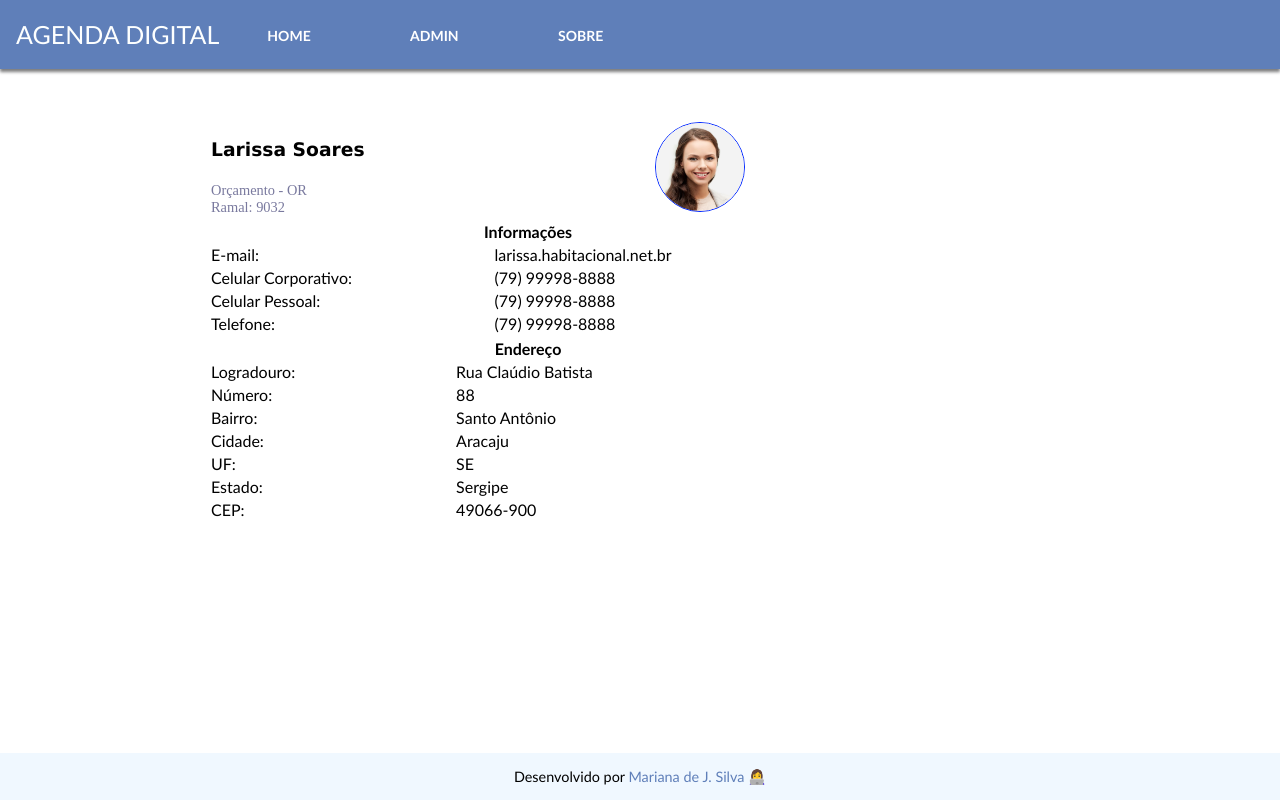
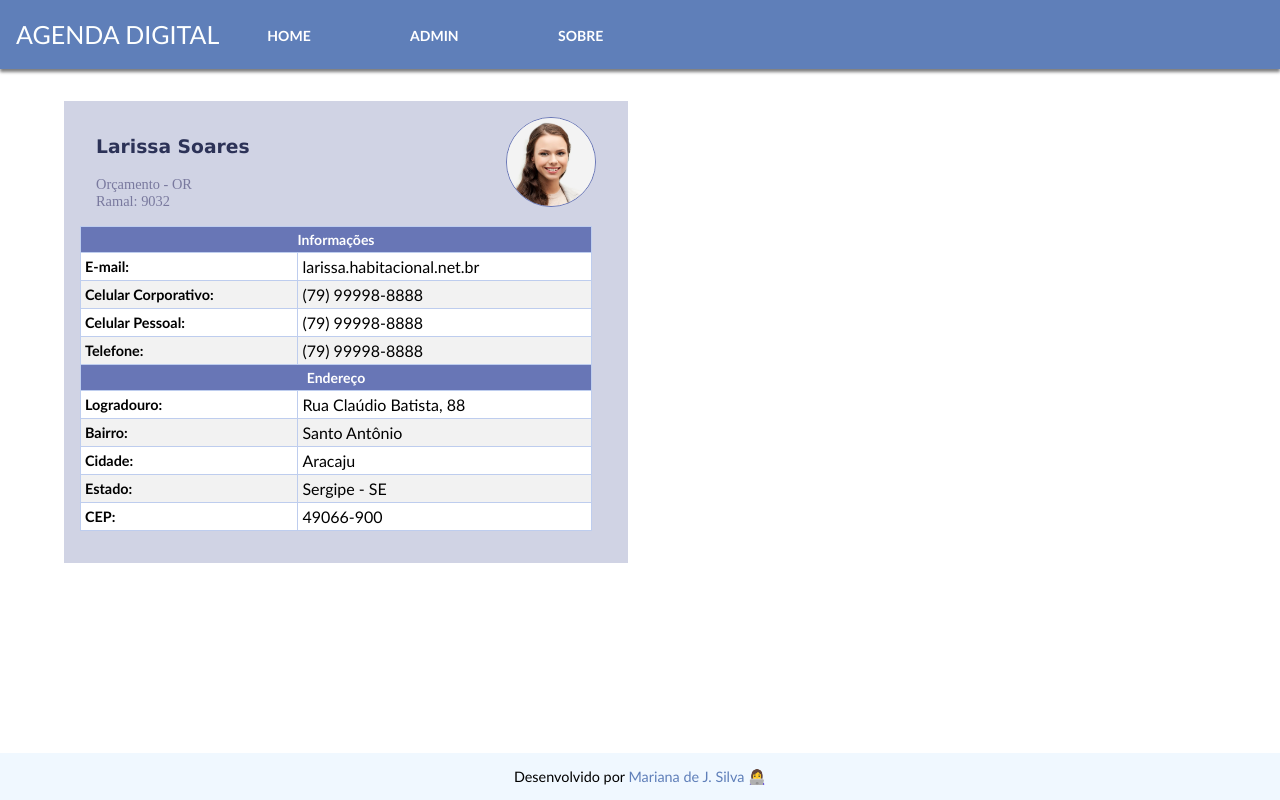
Before and after one commit to mariana-js/Agenda-Digital, an Angular app in the folder Frontend/agendadigital/: page /admin in a window 1280 px wide. Built offline with nearby package versions, Linux system fonts and the light colour scheme; no server answers; a web font is replaced by a local one.

Commit message:
ALT: Styles Pessoa.

```diff
--- a/Frontend/agendadigital/src/app/principal/pessoa/pessoa.component.css
+++ b/Frontend/agendadigital/src/app/principal/pessoa/pessoa.component.css
@@ -1,14 +1,25 @@
 nav {
   display: inline-table;
+  justify-content: center;
 }
 
 .pagina-pessoa {
-  margin: 3rem 0 0 13rem;
-  display: flexbox;
+  margin: 2rem 4rem;
+  display: flex;
   position: absolute;
-
   width: max-content;
   height: min-content;
+
+  padding: 1rem;
+  background-color: #d0d3e4;
+
+  flex-direction: column;
+  align-items: baseline;
+}
+/* Mantenha suas outras regras CSS */
+
+.title-contact.custom-color {
+  background-color: #5a4915; /* Cor de fundo personalizada para a tabela */
 }
 
 .title-contact {
@@ -16,11 +27,17 @@ nav {
 }
 
 .title-contact table {
-  width: 50rem;
+  width: max-content;
   height: min-content;
   display: table;
 }
 
+.title-contact td, .title-contact th {
+  border: none;
+  background-color:  #d0d3e4;
+  padding: 0 1rem;
+
+}
 
 .informacoes {
   display: grid;
@@ -36,19 +53,21 @@ nav {
 
 .title-contact h1 {
   font-family: Verdana, Geneva, Tahoma, sans-serif;
+  color: #2c3257;  white-space: nowrap;
 }
 
 .image-container img {
   width: 5.5rem;
   height: 5.5rem;
-  margin-left: 15rem;
-  border: 1px solid #0026ff;
+  margin-left: 14rem;
+  border: 1px solid #6876b6;
   /* Borda vermelha de 2px */
   border-radius: 50%;
   /* Define as bordas como redondas (círculo) */
   overflow: hidden;
   /* Oculta qualquer parte da imagem que exceda o contêiner */
-  object-fit: cover; /* Faz a imagem preencher o contêiner sem distorcer */
+  object-fit: cover;
+  /* Faz a imagem preencher o contêiner sem distorcer */
 }
 
 img {
@@ -56,10 +75,37 @@ img {
   height: 100%;
 }
 
+table {
+  margin-bottom: 1rem;
+  width: 32rem;
+  height: min-content;
+  border-collapse: collapse;
+}
 
-table {
-  width: 40rem;
-  height: min-content;
+td, th {
+  border: 0.5px solid rgb(190, 205, 238);
+  padding: 0.25rem;
+}
 
+th {
+  background-color: #6876b6;
+  /* Cor de fundo do cabeçalho */
+  color: white;
+  /* Cor do texto do cabeçalho */
+  font-size: 14px;
+}
 
+tr:nth-child(even) {
+  background-color: #f2f2f2;
+  /* Cor de fundo das linhas pares */
 }
+
+tr:nth-child(odd) {
+  background-color: #ffffff;
+  /* Cor de fundo das linhas ímpares */
+}
+
+h6 {
+  font-size: 0.9rem;
+  margin: 0;
+}
--- a/Frontend/agendadigital/src/app/principal/pessoa/pessoa.component.html
+++ b/Frontend/agendadigital/src/app/principal/pessoa/pessoa.component.html
@@ -1,26 +1,17 @@
 <nav class="pagina-pessoa">
 
-  <!-- <div class="title-contact">
-    <h1>Larissa Soares</h1>
-    <div class="informacoes">
-      <span>Orçamento - OR</span>
-      <span>Ramal: 9032</span>
-
-    </div>
-    <img src="assets/foto/fabiana.avif" alt="foto-contato">
-  </div> -->
-  <table class="title-contact">
+  <table class="title-contact custom-color">
     <tbody>
       <tr>
         <td>
           <h1>Larissa Soares</h1>
         </td>
         <td rowspan="2">
-        <div class="image-container">
-          <img src="assets/foto/fabiana.avif" alt="foto-contato">
-        </div>
-      </td>
-    </tr>
+          <div class="image-container">
+            <img src="assets/foto/fabiana.avif" alt="foto-contato">
+          </div>
+        </td>
+      </tr>
       <tr>
         <td class="informacoes">
           <span>Orçamento - OR</span>
@@ -40,24 +31,31 @@
 
     <tbody>
       <tr>
-        <td>E-mail:</td>
+        <td>
+          <h6>E-mail:</h6>
+        </td>
         <td>larissa.habitacional.net.br</td>
       </tr>
       <tr>
-        <td>Celular Corporativo:</td>
+        <td>
+          <h6>Celular Corporativo:</h6>
+        </td>
         <td>(79) 99998-8888</td>
       </tr>
       <tr>
-        <td>Celular Pessoal:</td>
+        <td>
+          <h6>Celular Pessoal:</h6>
+        </td>
         <td>(79) 99998-8888</td>
       </tr>
       <tr>
-        <td>Telefone:</td>
+        <td>
+          <h6>Telefone:</h6>
+        </td>
         <td>(79) 99998-8888</td>
       </tr>
     </tbody>
-  </table>
-  <table>
+
     <thead>
       <tr>
         <th colspan="2">Endereço</th>
@@ -66,31 +64,33 @@
 
     <tbody>
       <tr>
-        <td>Logradouro: </td>
-        <td>Rua Claúdio Batista</td>
+        <td>
+          <h6>Logradouro: </h6>
+        </td>
+        <td>Rua Claúdio Batista, 88</td>
       </tr>
       <tr>
-        <td>Número: </td>
-        <td>88</td>
-      </tr>
-      <tr>
-        <td>Bairro: </td>
+        <td>
+          <h6>Bairro:</h6>
+        </td>
         <td>Santo Antônio</td>
       </tr>
       <tr>
-        <td>Cidade:</td>
+        <td>
+          <h6>Cidade:</h6>
+        </td>
         <td>Aracaju</td>
       </tr>
       <tr>
-        <td>UF:</td>
-        <td>SE</td>
+        <td>
+          <h6>Estado:</h6>
+        </td>
+        <td>Sergipe - SE</td>
       </tr>
       <tr>
-        <td>Estado:</td>
-        <td>Sergipe</td>
-      </tr>
-      <tr>
-        <td>CEP:</td>
+        <td>
+          <h6>CEP:</h6>
+        </td>
         <td>49066-900</td>
       </tr>
 
```
